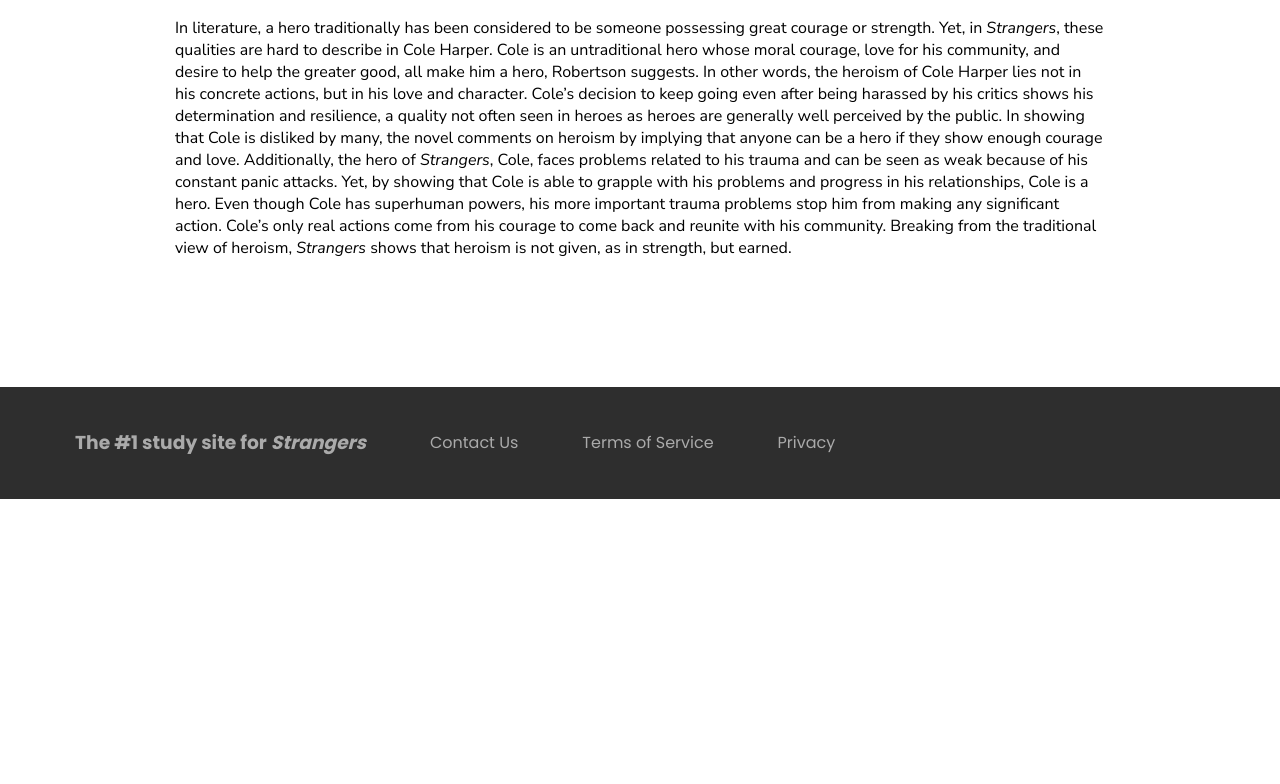
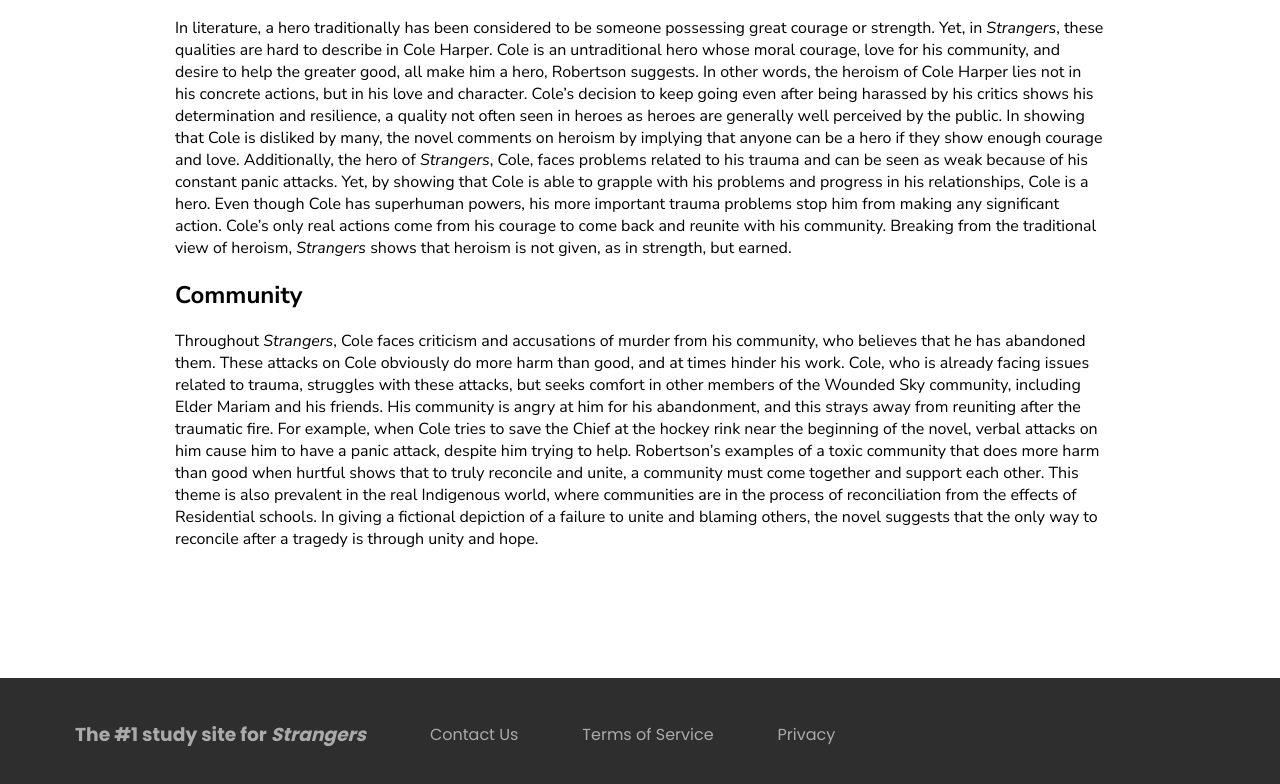
Before and after one commit to SurelyEnough/ChochNotes, a website: page html/index.html in a window 1280 px wide. Shown: the part 749-1533 px from the top of the page. Before the commit the page ends 1248 px from the top, so only its background shows below. Drawn offline with Linux system fonts and the light colour scheme.

Commit message:
Add community section to themes

```diff
--- a/html/index.html
+++ b/html/index.html
@@ -144,6 +144,27 @@
           Breaking from the traditional view of heroism, <i>Strangers</i> shows
           that heroism is not given, as in strength, but earned.
         </p>
+        <h2>Community</h2>
+        <p>
+          Throughout <i>Strangers</i>, Cole faces criticism and accusations of
+          murder from his community, who believes that he has abandoned them.
+          These attacks on Cole obviously do more harm than good, and at times
+          hinder his work. Cole, who is already facing issues related to trauma,
+          struggles with these attacks, but seeks comfort in other members of
+          the Wounded Sky community, including Elder Mariam and his friends. His
+          community is angry at him for his abandonment, and this strays away
+          from reuniting after the traumatic fire. For example, when Cole tries
+          to save the Chief at the hockey rink near the beginning of the novel,
+          verbal attacks on him cause him to have a panic attack, despite him
+          trying to help. Robertson’s examples of a toxic community that does
+          more harm than good when hurtful shows that to truly reconcile and
+          unite, a community must come together and support each other. This
+          theme is also prevalent in the real Indigenous world, where
+          communities are in the process of reconciliation from the effects of
+          Residential schools. In giving a fictional depiction of a failure to
+          unite and blaming others, the novel suggests that the only way to
+          reconcile after a tragedy is through unity and hope.
+        </p>
       </div>
       <div id="elements-of-form-and-style" style="display: none">
         <h1 class="content-title">Literary Devices</h1>
```
